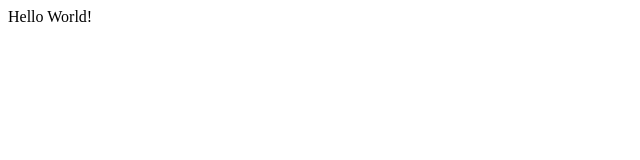
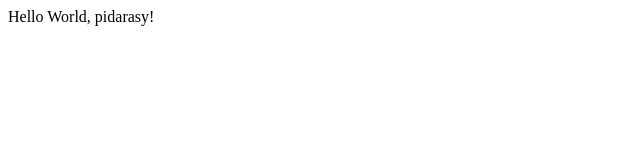
Before and after one commit to n01kh0vaya/test_project_ci, a plain HTML site: page index.html in a window 1280 px wide. Shown: the full height of the page, 0-640 px from the left. Drawn offline with Linux system fonts and the light colour scheme.

Commit message:
text changed

```diff
--- a/index.html
+++ b/index.html
@@ -7,6 +7,6 @@
     <title>Document</title>
 </head>
 <body>
-    Hello World!
+    Hello World, pidarasy!
 </body>
 </html>
```
